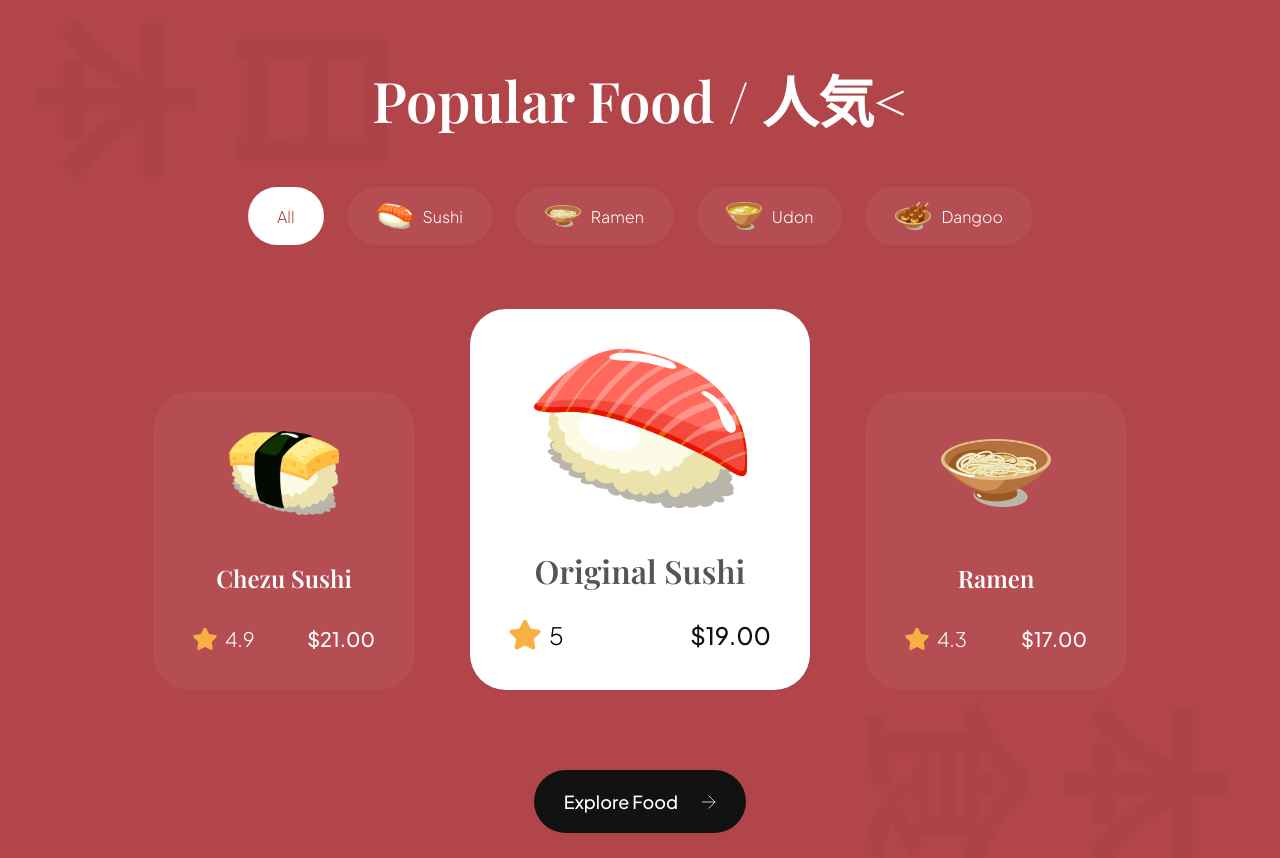
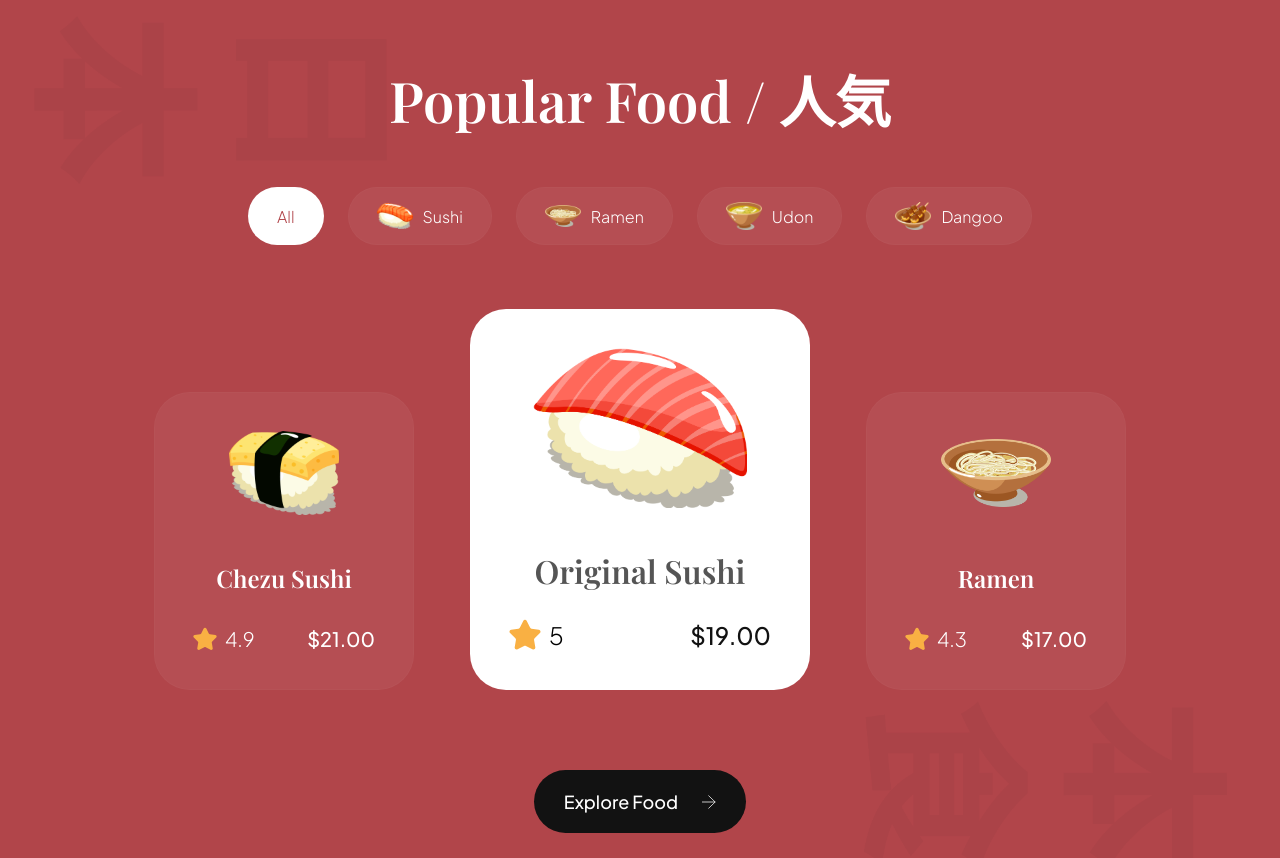
Before and after one commit to Ayanonmyous/Sushi_Man, a website built with Vite: page index.html in a window 1280 px wide. Shown: the part 1521-2379 px from the top of the page. Built offline with nearby package versions, Linux system fonts and the light colour scheme.

Commit message:
Update index.html

```diff
--- a/index.html
+++ b/index.html
@@ -110,7 +110,7 @@
 
   <section class="popular-foods" id="menu">
     <h2 class="popular-foods__title">
-      Popular Food / 人気<
+      Popular Food / 人気
     </h2>
     <div class="popular-foods__filters sushi__hide-scrollbar">
       <button class="popular-foods__filter-btn active">
```
